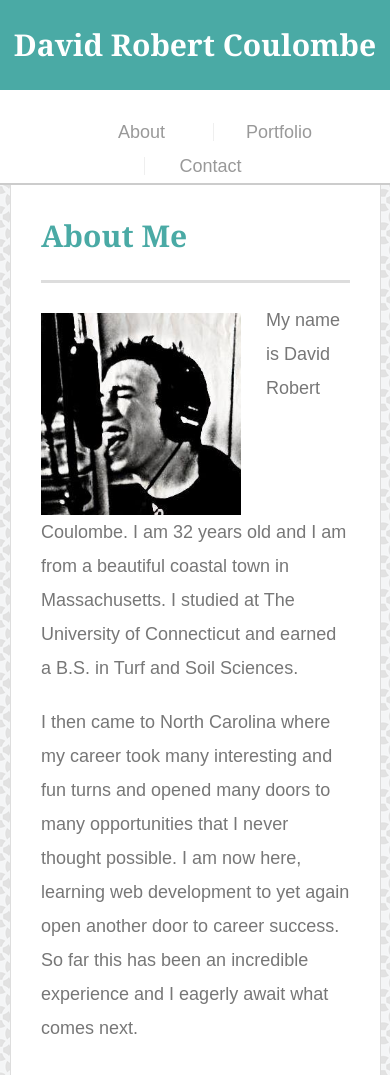
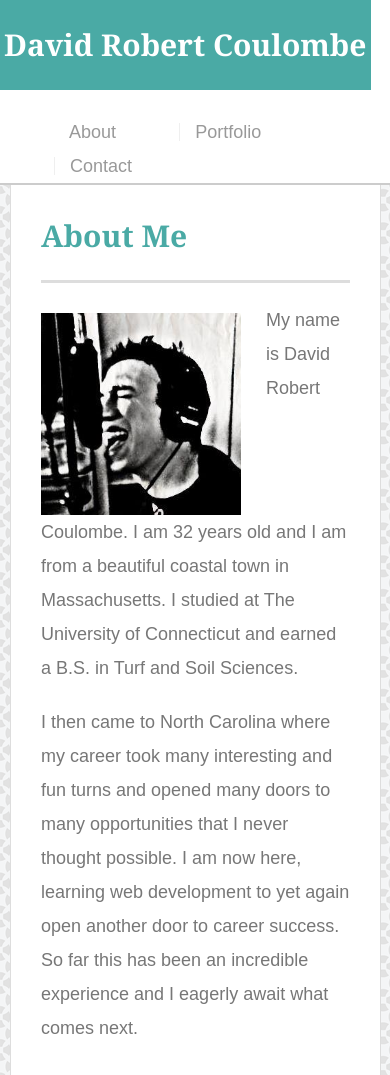
Before and after one commit to DaveyStacks/Responsive-Portfolio, a plain HTML site: page index.html in a window 390 px wide. Shown: the top 1075 px of the page. Drawn offline with Linux system fonts and the light colour scheme.

Commit message:
new push

```diff
--- a/assets/style.css
+++ b/assets/style.css
@@ -277,12 +277,11 @@ input[type=submit] {
 @media all and (max-width:640px) {
 
   #logo {
-    width: 100%
+    width: 95%;
   }
 
   #navlinky {
-    width: 100%;
-    text-align: center;
+    width: 90%;
   }
 
 .navlinks {
```
